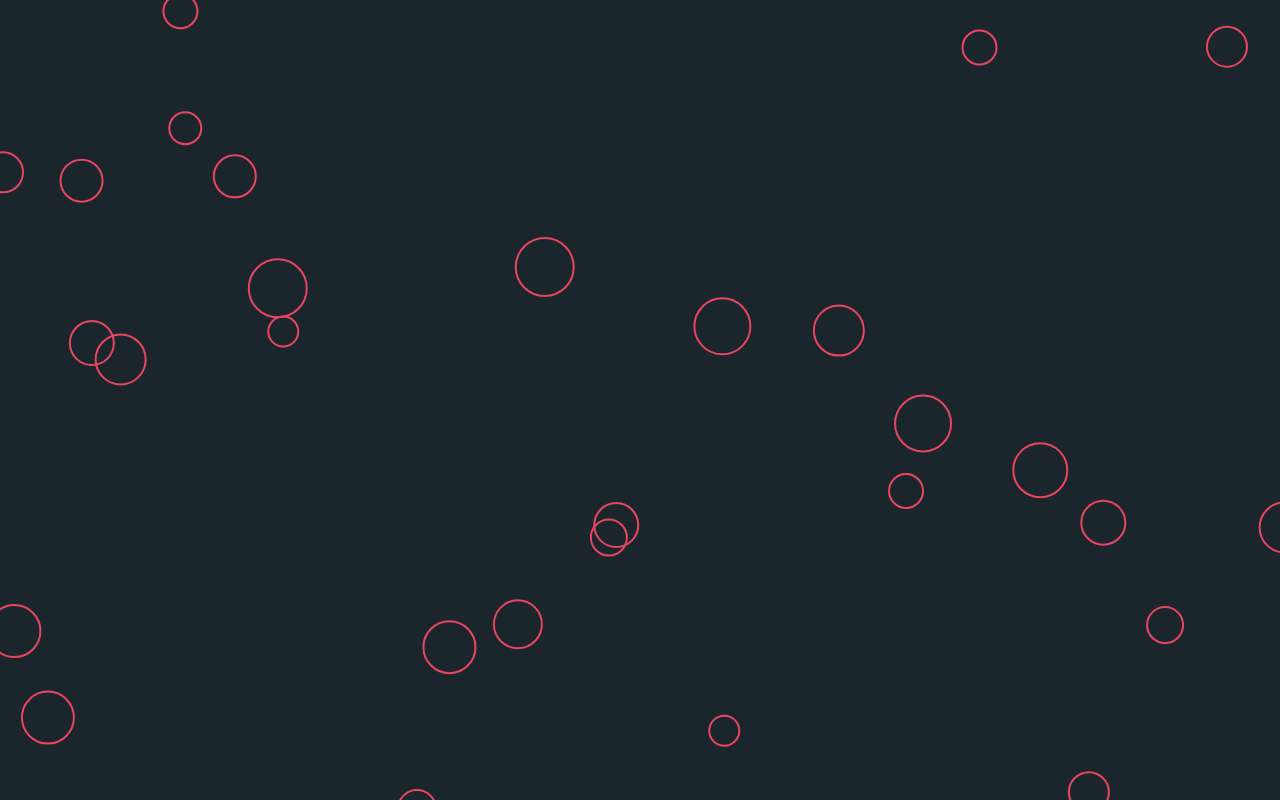
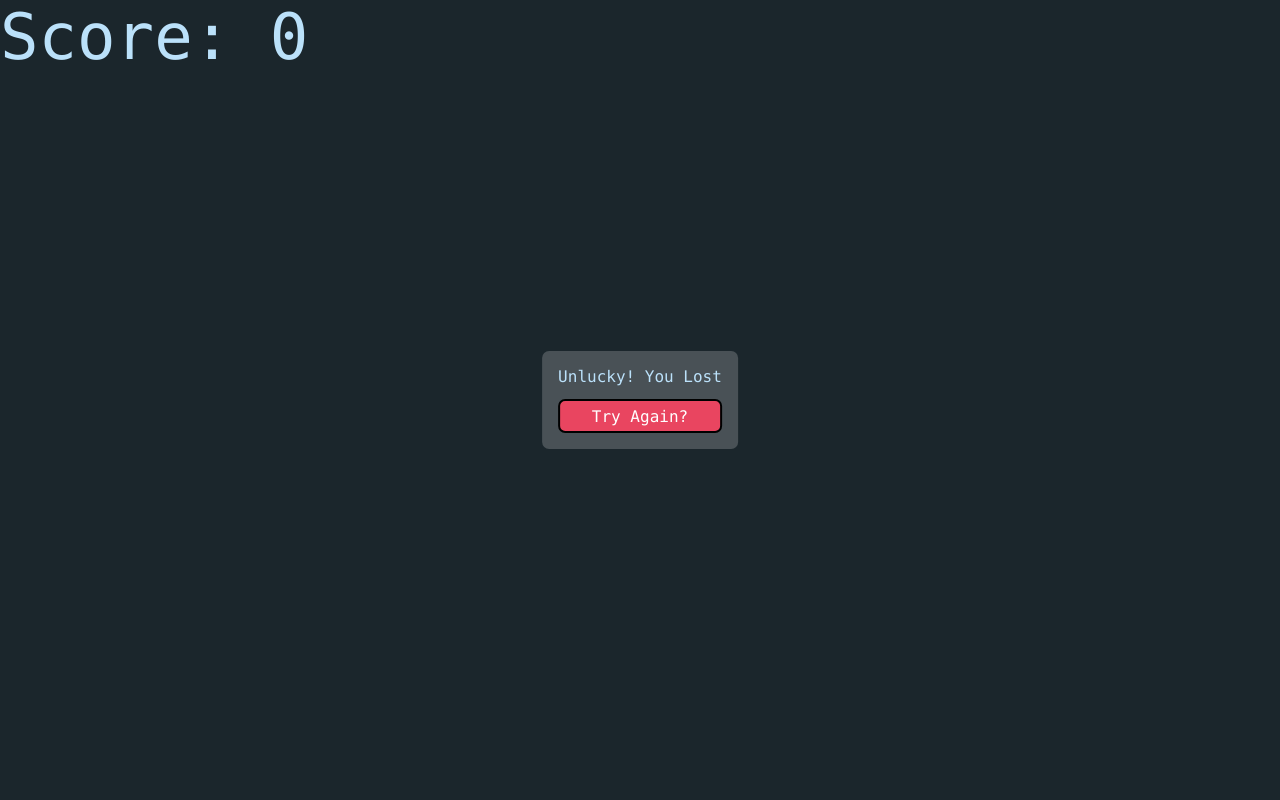
Before and after one commit to jamgam/bryanliang.me, a React app: page / in a window 1280 px wide. Built offline with nearby package versions, Linux system fonts and the light colour scheme.

Commit message:
Implement scoring and restart

```diff
--- a/src/canvas/Enemy.js
+++ b/src/canvas/Enemy.js
@@ -37,7 +37,7 @@ class Enemy {
     context.translate(pos.x, pos.y)
     context.strokeStyle = colors.red
     context.arc(0, 0, size, 0, 2 * Math.PI)
-    context.lineWidth = 2
+    context.lineWidth = 3
     context.stroke()
     context.restore()
   }
--- a/src/canvas/Game.js
+++ b/src/canvas/Game.js
@@ -6,11 +6,20 @@ import { randomInt, calculateDistance } from '/src/helpers'
 
 // TODO: replace numbers with constants
 class Game {
-  constructor({ width, height, context, mousePos }) {
+  constructor({
+    width,
+    height,
+    context,
+    mousePos,
+    handleGameEnd,
+    setScore
+  }) {
     const { ENEMY_SPAWN_RATE } = GAME_VALUES
     window.addEventListener('mousemove',  this.handleMouseMove.bind(this))
     window.addEventListener('mousedown', this.handleMouseDown.bind(this))
     window.addEventListener('mouseup', this.handleMouseUp.bind(this))
+    this.handleGameEnd = handleGameEnd
+    this.setScore = setScore
     this.isInGame = false
     this.width = width
     this.height = height
@@ -23,7 +32,8 @@ class Game {
     this.spawnRate = ENEMY_SPAWN_RATE
     this.isShooting = false
     this.lastShot = 0
-    this.lastFrame = Date.now()
+    this.lastFrame = null
+    this.score = 0
   }
 
   resize({ width, height }) {
@@ -34,11 +44,38 @@ class Game {
   start() {
     const { enemies, context, width, height, lastFrame } = this
     this.isInGame = true
+    this.resetScore()
     this.player = new Player({ context, lastFrame })
 
     // TODO: remove test code
-    this.generateNewEnemies()
+    this.lastFrame = Date.now()
     this.update()
+  }
+
+  resetScore() {
+    this.score = 0
+    this.setScore(0)
+  }
+
+  incrementScore() {
+    this.score++
+    this.setScore(this.score)
+  }
+
+  endGame() {
+
+    const { ENEMY_SPAWN_RATE } = GAME_VALUES
+
+    this.handleGameEnd()
+
+    this.isInGame = false
+    this.bullets = []
+    this.lastEnemySpawned = Date.now()
+    this.enemies = []
+    this.spawnRate = ENEMY_SPAWN_RATE
+    this.isShooting = false
+    this.lastShot = 0
+    this.lastFrame = null
   }
 
   generateNewEnemies() {
@@ -85,11 +122,15 @@ class Game {
   }
 
   checkCollisions() {
+    let start = Date.now()
     const { bullets, enemies, player } = this
     for(let enemy of enemies) {
       for(let bullet of bullets) {
         const dist = calculateDistance(bullet.pos, enemy.pos)
         if (dist < enemy.size) {
+          if (!bullet.delete && !enemy.delete) {
+            this.incrementScore()
+          }
           bullet.destroy()
           enemy.destroy()
         }
@@ -97,13 +138,19 @@ class Game {
       const dist = calculateDistance(player.pos, enemy.pos)
       if (dist < enemy.size + 8) {
         // TODO: LOSE
-        enemy.destroy()
+        this.endGame()
+        return false
       }
     }
+    return true
   }
 
   update() {
-    const { player, enemies, spawnRate, lastFrame } = this
+    if(!this.isInGame) {
+      return
+    }
+
+    const { player, enemies, spawnRate, lastFrame, isInGame } = this
     const { MAX_SPAWN_RATE, FRAME_RATE } = GAME_VALUES
 
     if (this.isShooting) {
@@ -113,15 +160,18 @@ class Game {
     if (this.spawnRate > MAX_SPAWN_RATE) {
       this.spawnRate = spawnRate - (spawnRate/1000)
     }
+
     this.checkCollisions()
     this.generateNewEnemies()
     this.render()
-
     this.lastFrame = Date.now()
     requestAnimationFrame(() => {this.update()})
   }
 
   render() {
+    if (!this.isInGame) {
+      return
+    }
     const {
       width,
       height,
@@ -154,7 +204,6 @@ class Game {
       enemy.render(timeElasped)
     }
 
-
     context.restore()
   }
 }
--- a/src/components/App.jsx
+++ b/src/components/App.jsx
@@ -4,6 +4,7 @@ import { colors } from '/src/constants'
 import Text from '/src/components/Text'
 import NavBar from '/src/components/NavBar'
 import GameCanvas from '/src/components/GameCanvas'
+import BasicButton from '/src/components/BasicButton'
 
 const App = () => {
 
@@ -53,11 +54,12 @@ const App = () => {
           <Text color={colors.red} font={1.3}>Gamer</Text>
         </AnimationContainerX>
         <AnimationContainerX speed={1.4} position={pos}>
-          <GameButton
+          <BasicButton
             onClick={handleButtonClick}
+            style={{marginTop: '1.7em'}}
           >
-            <Text color={'white'} font={1}>I wanna play a GAME! (WIP)</Text>
-          </GameButton>
+            <Text color={'white'} font={1}>I wanna play a GAME!</Text>
+          </BasicButton>
         </AnimationContainerX>
       </TextContainer>
   )
@@ -80,22 +82,6 @@ const App = () => {
 const AppContainer = styled.div`
   background-color: ${colors.darkGrey};
   height: 100%;
-`
-
-const GameButton = styled.button`
-  display: inline-block;
-  &:hover {
-    border-width: 3px;
-    cursor: pointer;
-  }
-  border-radius: 7px;
-  padding: .4em 1em;
-  align-items: center;
-  justify-content: center;
-  margin-top: 1.7em;
-  border: solid black;
-  border-width: 2px;
-  background-color: ${colors.red};
 `
 
 const TextContainer = styled.div`
--- /dev/null
+++ b/src/components/BasicButton.jsx
@@ -0,0 +1,30 @@
+import React from 'react'
+import styled from 'styled-components'
+import { colors } from '/src/constants'
+
+const BasicButton  = (props) => {
+  return  (
+    <GameButton {...props}>
+      {props.children}
+    </GameButton>
+  )
+}
+
+const GameButton = styled.button`
+  box-sizing: border-box;
+  display: inline-block;
+  &:hover {
+    border-width: 3px;
+    cursor: pointer;
+  }
+  border-radius: 7px;
+  padding: .4em 1em;
+  align-items: center;
+  justify-content: center;
+  border: solid black;
+  border-width: 2px;
+  background-color: ${colors.red};
+  ${props => props.css || ''}
+`
+
+export default BasicButton
--- a/src/components/GameCanvas.jsx
+++ b/src/components/GameCanvas.jsx
@@ -2,6 +2,8 @@ import React, { useCallback, useEffect, useRef, useState } from 'react'
 import styled from 'styled-components'
 import { colors } from '/src/constants'
 import Game from '/src/canvas/Game'
+import Text from '/src/components/Text'
+import BasicButton from '/src/components/BasicButton'
 
 const GameCanvas = (props) => {
 
@@ -9,31 +11,77 @@ const GameCanvas = (props) => {
 
   const canvasRef = useRef(null)
   const [canvasContext, setCanvasContext] = useState(null)
-
-  const [windowSize, setWindowSize] = useState({height: window.innerHeight, width: window.innerWidth})
+  const [windowSize, setWindowSize] = useState({
+    height: window.innerHeight,
+    width: window.innerWidth,
+  })
   const [game, setGame] = useState(null)
+  const [isInGame, setIsInGame] = useState(true)
+  const [score, setScore] = useState(0)
 
   const handleResize = useCallback(() => {
     setWindowSize({height: window.innerHeight, width: window.innerWidth})
   }, [])
+
+  const handleGameEnd = () => {
+    setIsInGame(false)
+  }
+
+  const handleOnButtonClick = () => {
+    startGame(canvasContext)
+  }
 
   useEffect(() => {
 
     window.addEventListener('resize',  handleResize)
 
     const context = canvasRef?.current?.getContext('2d')
-    const newGame = new Game({ context, ...windowSize, mousePos })
-
-    setGame(newGame)
-    newGame.start()
+    setCanvasContext(context)
+    startGame(context)
   }, [])
 
   useEffect(() => {
     game?.resize(windowSize)
   }, [windowSize])
 
+  const startGame = (context) => {
+    setIsInGame(true)
+    const newGame = new Game({
+      context,
+      mousePos,
+      handleGameEnd,
+      setScore,
+      ...windowSize,
+    })
+    newGame.start()
+    setGame(newGame)
+  }
+
+  const renderEndGamePrompt = () => (
+    <EndGamePrompt>
+      <Text font={1}>
+        Unlucky! You Lost
+      </Text>
+      <RestartButton onClick={handleOnButtonClick}>
+        <Text color={'white'} font={1}>
+          Try Again?
+        </Text>
+      </RestartButton>
+    </EndGamePrompt>
+  )
+
+  const renderScoreCounter = () => (
+    <Score>
+      <Text>
+        {`Score: ${score}`}
+      </Text>
+    </Score>
+  )
+
   return (
     <>
+      {renderScoreCounter()}
+      {!isInGame && renderEndGamePrompt()}
       <Canvas
         ref={canvasRef}
         width={windowSize.width}
@@ -43,11 +91,34 @@ const GameCanvas = (props) => {
   )
 }
 
-const Canvas = styled.canvas`
+const Score = styled.div`
+  z-index: 1;
   position: absolute;
   top: 0;
   left: 0;
+`
+
+const RestartButton = styled(BasicButton)`
+  margin-top: 1em;
+`
+
+const EndGamePrompt = styled.div`
+  border-radius: 7px;
+  position: absolute;
+  display: flex;
+  flex-direction: column;
+  padding: 1em;
+  top: 50%;
+  left: 50%;
+  transform: translate(-50%, -50%);
   z-index: 1;
+  background-color: rgba(255, 255, 255, .2)
+`
+
+const Canvas = styled.canvas`
+  position: absolute;
+  top: 0px;
+  left: 0px;
 `
 
 export default GameCanvas
```
